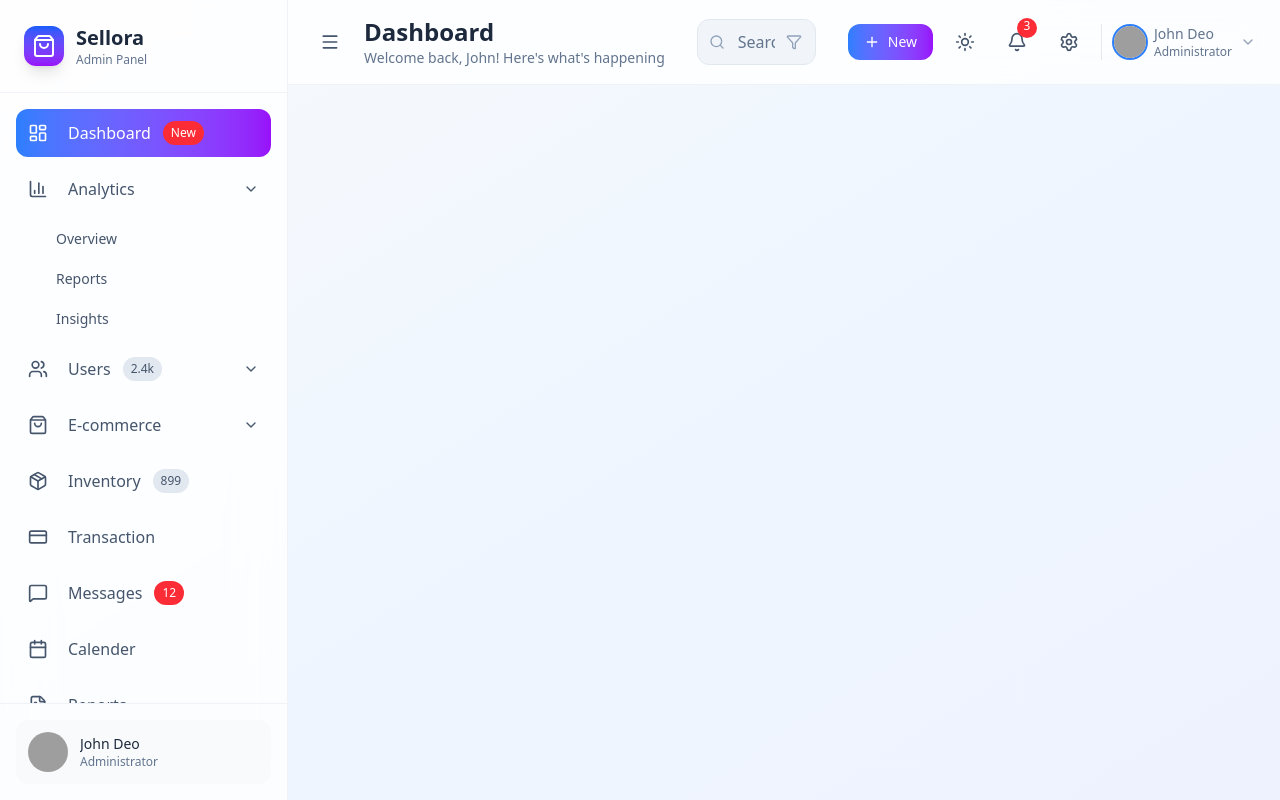
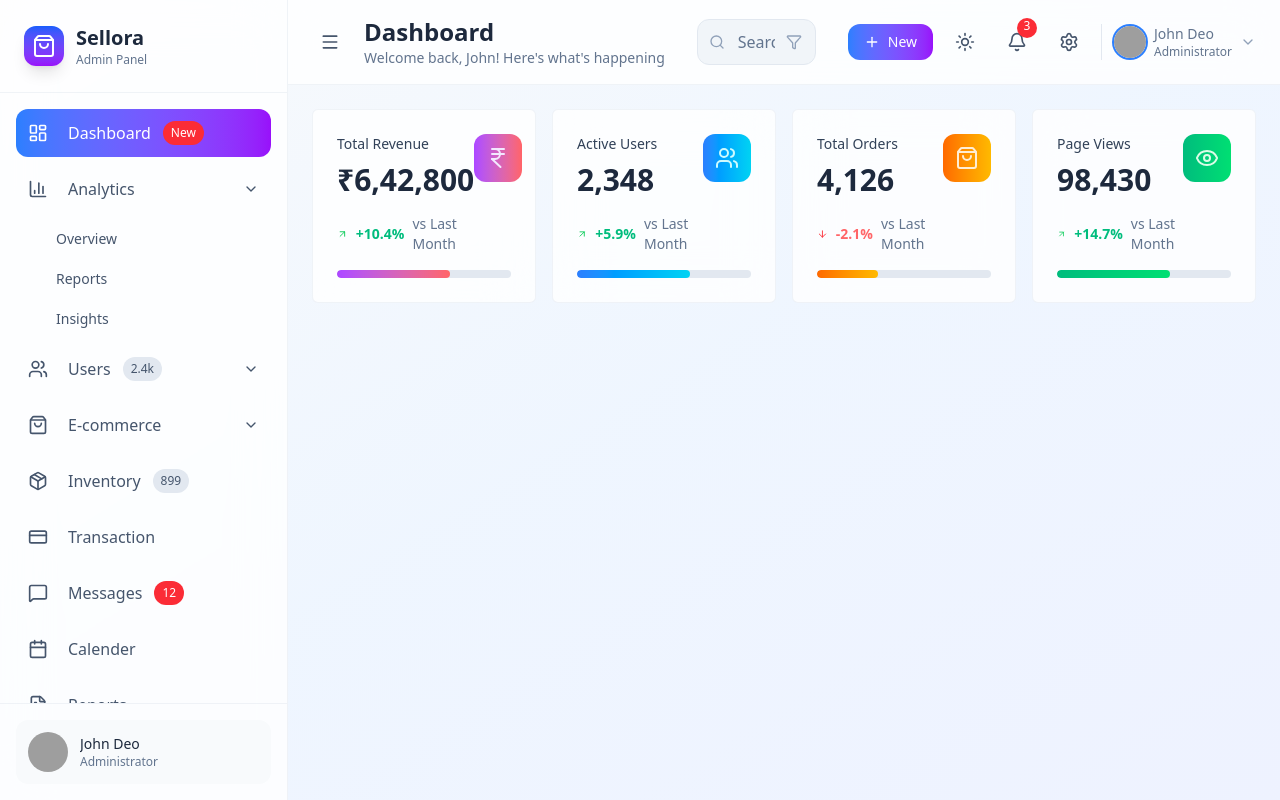
Before and after one commit to priyansudash1999/Sellora, a React (Vite) app: page / in a window 1280 px wide. Built offline with nearby package versions, Linux system fonts and the light colour scheme; grey boxes are pictures that could not be loaded.

Commit message:
feat(dashboard): add StaticGrid component and integrate with App

```diff
--- a/src/App.jsx
+++ b/src/App.jsx
@@ -1,4 +1,4 @@
-import { Header, Sidebar } from "./components/index.js";
+import { Header, Sidebar, Dashboard } from "./components/index.js";
 import React, { useState } from "react";
 
 const App = () => {
@@ -19,6 +19,11 @@ const App = () => {
             sidebaClosed={sidebarShow}
             onToggleSidebar={() => setSidebarShow(!sidebarShow)}
           />
+          <main className="flex-1 overflow-y-auto bg-transparent">
+            <div className="p-6 space-y-6">
+              {currPage === "dashboard" && <Dashboard />}
+            </div>
+          </main>
         </div>
       </div>
     </div>
--- /dev/null
+++ b/src/components/Dashboard.jsx
@@ -0,0 +1,12 @@
+import React from "react";
+import StaticGrid from "./StaticGrid.jsx";
+
+const Dashboard = () => {
+  return (
+    <div className="space-y-6">
+      <StaticGrid />
+    </div>
+  );
+};
+
+export default Dashboard;
--- /dev/null
+++ b/src/components/StaticGrid.jsx
@@ -0,0 +1,106 @@
+import {
+  ArrowUpRight,
+  IndianRupee,
+  Users,
+  ShoppingBag,
+  Eye,
+  UserPlus,
+  ArrowDown,
+} from "lucide-react";
+import React from "react";
+const stats = [
+  {
+    title: "Total Revenue",
+    value: "₹6,42,800",
+    change: "+10.4%",
+    trend: "up",
+    icon: IndianRupee,
+    bgColor: "bg-gradient-to-r from-purple-500 to-red-400",
+    textColor: "text-purple-100",
+    progressGradient: "from-purple-500 to-red-400",
+  },
+  {
+    title: "Active Users",
+    value: "2,348",
+    change: "+5.9%",
+    trend: "up",
+    icon: Users,
+    bgColor: "bg-gradient-to-r from-blue-500 to-cyan-400",
+    textColor: "text-cyan-100",
+    progressGradient: "from-blue-500 to-cyan-400",
+  },
+  {
+    title: "Total Orders",
+    value: "4,126",
+    change: "-2.1%",
+    trend: "down",
+    icon: ShoppingBag,
+    bgColor: "bg-gradient-to-r from-orange-500 to-amber-400",
+    textColor: "text-orange-100",
+    progressGradient: "from-orange-500 to-amber-400",
+  },
+  {
+    title: "Page Views",
+    value: "98,430",
+    change: "+14.7%",
+    trend: "up",
+    icon: Eye,
+    bgColor: "bg-gradient-to-r from-emerald-500 to-green-400",
+    textColor: "text-green-100",
+    progressGradient: "from-emerald-500 to-green-400",
+  },
+];
+
+const StaticGrid = () => {
+  return (
+    <div className="grid grid-cols-1 md:grid-cols-2 xl:grid-cols-4 gap-4">
+      {stats.map((stat, i) => (
+        <div
+          key={i}
+          className="bg-white/80 dark:bg-slate-900/80 backdrop-blur-xl ro-2xl p-6 border border-slate-200/50 dark:border-slate-700/50 hover:shadow-xl hover:shadow-slate-200/20 dark:hover:shadow-slate-900/20 transform-all duration-300 rounded-md"
+        >
+          <div className="flex items-start justify-between">
+            <div className="flex-1">
+              <p className="text-sm font-medium text-slate-700 dark:text-slate-400 mb-2">
+                {stat.title}
+              </p>
+              <p className="text-3xl font-bold text-slate-800 dark:text-white mb-4">
+                {stat.value}
+              </p>
+              <div className="flex items-center space-x-2">
+                {stat.trend === "up" ? (
+                  <ArrowUpRight className="w-4 h-4 text-green-500" />
+                ) : (
+                  <ArrowDown className="w-4 h-4 text-red-500 " />
+                )}
+                <span
+                  className={`text-sm font-semibold ${stat.trend === "up" ? "text-emerald-500" : "text-red-400"}`}
+                >
+                  {stat.change}
+                </span>
+                <span className="text-sm text-slate-500 dark:text-slate-400">
+                  vs Last Month
+                </span>
+              </div>
+            </div>
+            <div
+              className={`p-3 rounded-xl ${stat.bgColor} group-hover:scale-110 transition-all duration-200`}
+            >
+              {<stat.icon className={`w-6 h-6 ${stat.textColor}`} />}
+            </div>
+          </div>
+          {/* Progressbar */}
+          {/* Progress bar */}
+          <div className="mt-4 h-2 bg-slate-200 dark:bg-slate-700 rounded-full overflow-hidden">
+            <div
+              className={`h-full bg-linear-to-r ${stat.progressGradient} rounded-full transition-all duration-700 ease-out`}
+              style={{ width: stat.trend === "up" ? "65%" : "35%" }}
+            />
+          </div>
+        </div>
+      ))}
+    </div>
+  );
+};
+
+export default StaticGrid;
--- a/src/components/index.js
+++ b/src/components/index.js
@@ -1,4 +1,5 @@
 import Sidebar from "./Sidebar.jsx";
 import Header from "./Header.jsx";
+import Dashboard from "./Dashboard.jsx";
 
-export {Sidebar, Header}
+export {Sidebar, Header, Dashboard}
```
